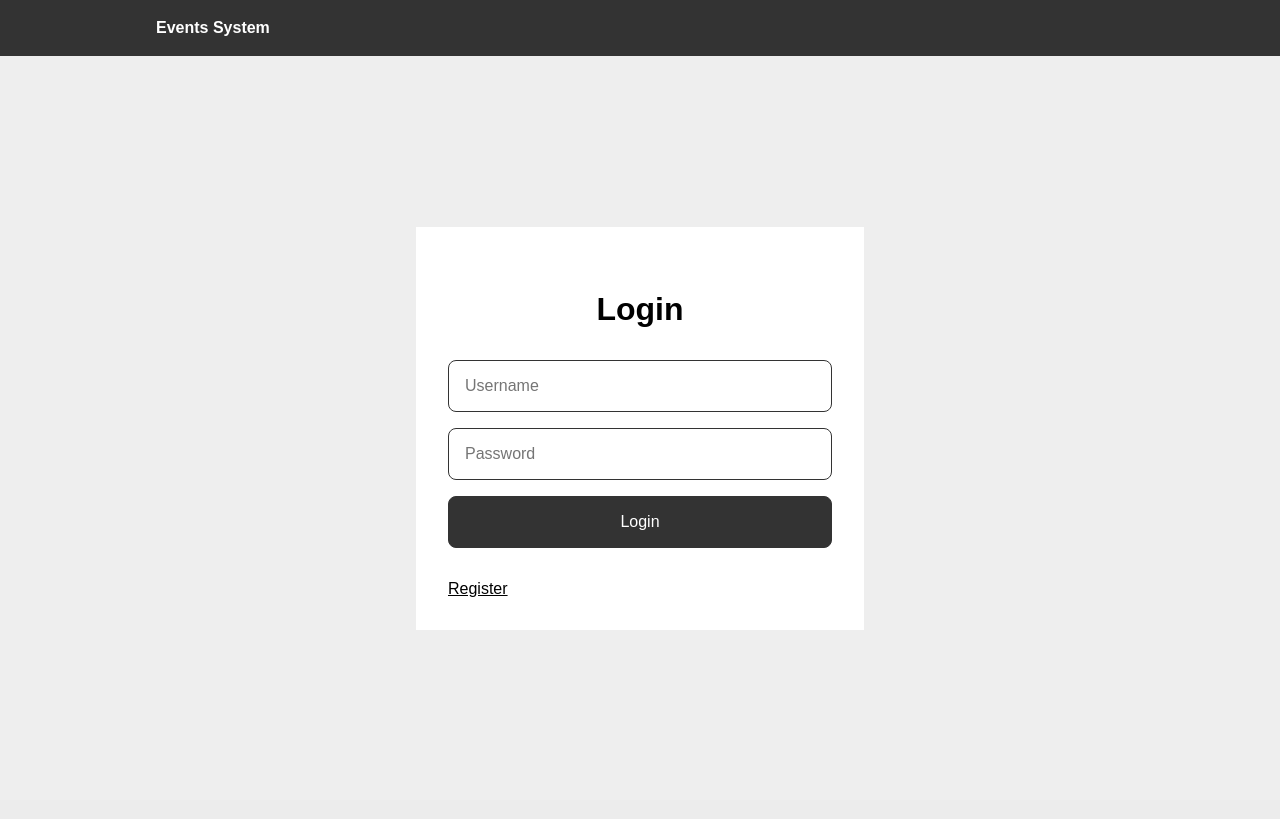
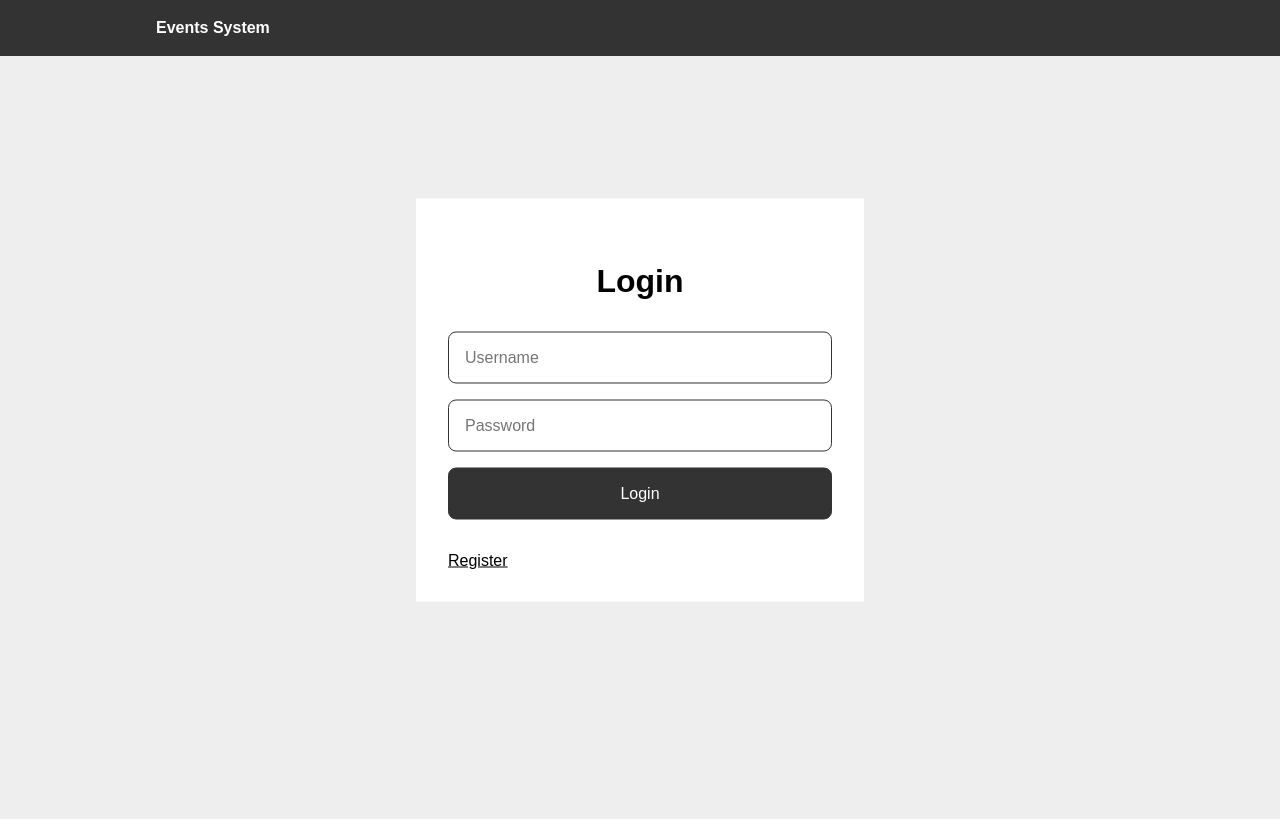
Before and after one commit to marktitorenkov/eventsys, a PHP site: page /login.php in a window 1280 px wide. Before the commit the page ends 630 px from the top, so only its background shows below. Run offline with PHP 8.4, Linux system fonts and the light colour scheme.

Commit message:
Bug fixes in login, styles, layout

```diff
--- a/event_view.php
+++ b/event_view.php
@@ -12,9 +12,9 @@ $groups = getGroupsByEventIdYear($event_id, $year);
 ?>
 
 
-<link rel="stylesheet" href="styles/groups.css">
 <?php
 $page_title = "View Event";
+$page_styles = ["styles/groups.css"];
 include 'templates/main_header.php'
 ?>
 
--- a/group_create.php
+++ b/group_create.php
@@ -4,7 +4,6 @@ require_once 'includes/db.php';
 
 ensureLoggedIn();
 
-$user = getUserById($_SESSION['user_id']);
 $event_id = $_GET['event_id'];
 $year = $_GET['year'];
 $event = getEventById($event_id);
@@ -58,9 +57,9 @@ if ($_SERVER['REQUEST_METHOD'] === 'POST') {
 ?>
 
 
-<link rel="stylesheet" href="styles/groups.css">
 <?php
 $page_title = "Create Group";
+$page_styles = ["styles/groups.css"];
 include 'templates/main_header.php'
 ?>
 
--- a/group_view.php
+++ b/group_view.php
@@ -12,9 +12,9 @@ $group = getGroupById($_GET['group_id']);
 ?>
 
 
-<link rel="stylesheet" href="styles/groups.css">
 <?php
 $page_title = "View Group";
+$page_styles = ["styles/groups.css"];
 include 'templates/main_header.php'
 ?>
 
--- a/includes/db.php
+++ b/includes/db.php
@@ -60,13 +60,6 @@ function getUserById($userId) {
   $stmt->execute([$userId]);
 
   $user = $stmt->fetch();
-
-  // check if user is missing in db, but session cache still has a user_id set
-  if ($user === false) {
-    session_unset();
-    header('Location: /login.php');
-    exit;
-  }
 
   return $user;
 }
--- a/includes/session.php
+++ b/includes/session.php
@@ -1,29 +1,33 @@
 <?php
+require_once "db.php";
 
 function startSession() {
   if (!isset($_SESSION)) session_start();
 }
 
 function getUserId() {
-  startSession();
-  if (isset($_SESSION['user_id'])) {
-    return $_SESSION['user_id'];
-  } else {
-    return null;
+  global $user;
+
+  if (!$user) {
+    startSession();
+    $user = getUserById($_SESSION['user_id'] ?? null);
+    if (!$user) {
+      return null;
+    }
   }
+
+  return $user["id"];
 }
 
 function ensureLoggedIn() {
-  startSession();
-  if (!isset($_SESSION['user_id'])) {
+  if (!getUserId()) {
     header('Location: ./login.php');
     exit;
   }
 }
 
 function ensureLoggedOut() {
-  startSession();
-  if (isset($_SESSION['user_id'])) {
+  if (getUserId()) {
     header('Location: ./');
     exit;
   }
--- a/logout.php
+++ b/logout.php
@@ -1,5 +1,6 @@
 <?php
 session_start();
+session_unset();
 session_destroy();
 header('Location: ./');
 exit;
--- a/profile.php
+++ b/profile.php
@@ -3,8 +3,6 @@ require_once 'includes/session.php';
 require_once 'includes/db.php';
 
 ensureLoggedIn();
-
-$user = getUserById(getUserId())
 ?>
 
 <?php
--- a/styles/groups.css
+++ b/styles/groups.css
@@ -31,16 +31,11 @@ ul.group-list li div {
 }
 
 .content.create-group textarea {
-  display: flex;
-  justify-content: center;
   width: 80%;
   min-height: 100px;
   max-height: 150px;
-  border: 1px solid var(--color-accent);
-  border-radius: 0.5em;
   margin: 4px;
   resize: vertical;
-  font-size: 16px;
 }
 
 .form-checkbox-wrapper {
--- a/styles/main.css
+++ b/styles/main.css
@@ -14,9 +14,6 @@
 }
 
 body {
-  display: flex;
-  justify-content: center;
-  flex-direction: column;
   font-family: sans-serif;
   color: var(--color-text);
   background-color: var(--color-background-body);
@@ -47,15 +44,18 @@ form {
 }
 
 form input,
-form button {
+form button,
+form textarea {
   width: 100%;
 }
 
 input,
 button,
+textarea,
 a.btn {
   display: block;
   font-size: inherit;
+  font-family: inherit;
   border: 1px solid var(--color-accent);
   padding: 1em;
   margin: 1em 0;
@@ -82,6 +82,7 @@ p.error {
 .wrapper {
   width: 100%;
   max-width: 1000px;
+  margin: 0 auto;
 }
 
 nav {
@@ -92,6 +93,7 @@ nav {
   left: 0;
   color: var(--color-text-accent);
   background-color: var(--color-accent);
+  z-index: 1;
 }
 
 nav h1 {
@@ -191,6 +193,7 @@ ul.event-list li {
 
   body {
     flex-direction: unset;
+    padding-top: var(--nav-height);
   }
 
   nav {
@@ -223,8 +226,9 @@ ul.event-list li {
     width: unset;
   }
 
-  .content {
-    margin-top: calc(1em + var(--nav-height));
+  .content.login {
+    margin-top: calc(50vh - var(--nav-height));
+    transform: translateY(-50%);
   }
 
 }
--- a/templates/main_header.php
+++ b/templates/main_header.php
@@ -1,6 +1,5 @@
 <?php
 require_once 'includes/gravatar.php';
-$user = getUserById(getUserId());
 
 function active($param) {
   $isActive = basename($_SERVER['SCRIPT_NAME'], ".php") === $param;
@@ -15,6 +14,11 @@ function active($param) {
   <meta name="viewport" content="width=device-width, initial-scale=1.0">
   <link rel="icon" type="image/x-icon" href="<?php echo gravatarUrl('Events System') ?>">
   <link rel="stylesheet" href="styles/main.css">
+  <?php if (isset($page_styles)): ?>
+  <?php foreach ($page_styles as $style): ?>
+    <link rel="stylesheet" href="<?php echo $style?>">
+  <?php endforeach ?>
+  <?php endif ?>
   <title><?php echo $page_title." | Events System" ?></title>
 </head>
 <body>
@@ -25,7 +29,7 @@ function active($param) {
           <span><h1>Events System</h1></span>
         </li>
       </ul>
-      <?php if ($user): ?>
+      <?php if (isset($user) && $user): ?>
       <ul class="middle">
         <li>
           <a href="./" <?php active("index") ?>>Events</a>
```
